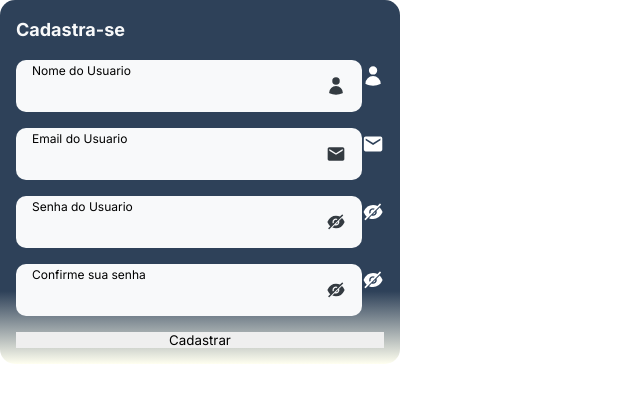
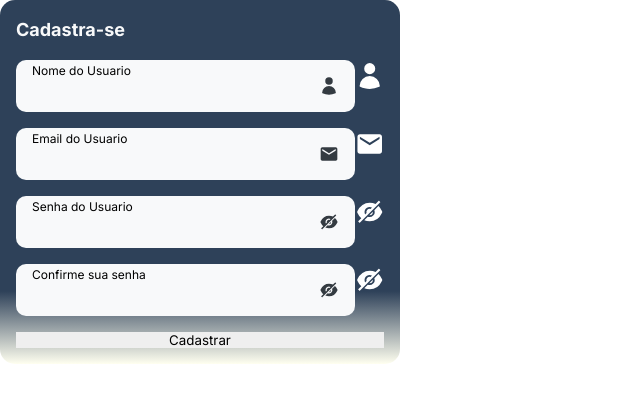
Before and after one commit to ProSupportTechnology/ProSupport, a React (Create React App) app: page /signup in a window 1280 px wide. Shown: the top 402 px of the page, without its empty margins (0-640 px from the left). Built offline with nearby package versions, Linux system fonts and the light colour scheme.

Commit message:
fix: fix style width

```diff
--- a/src/components/Input/style.ts
+++ b/src/components/Input/style.ts
@@ -2,12 +2,10 @@ import { Input } from "."
 import styled from "styled-components"
 
 export const StyledInput = styled(Input)`
+  width: 100%;
   height: 52px;
   position: relative;
   inset: 0;
-
-  width: 500px;
-  margin: 0 auto;
 
   label {
     position: absolute;
@@ -16,8 +14,8 @@ export const StyledInput = styled(Input)`
   }
 
   input {
+    width: 100%;
     height: 100%;
-    width: 100%;
     padding: 10px 16px 0 16px;
     color: var(--gray-4);
     background-color: var(--gray-0);
```
